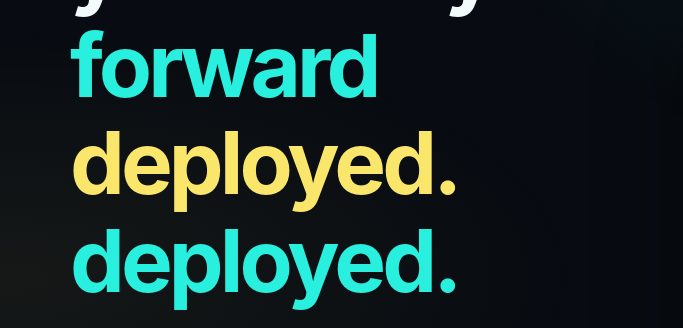
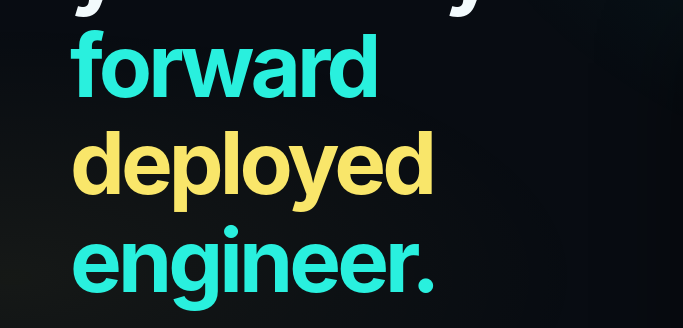
Before and after one commit to Shreyansh-saagar/nerd-fde-Claude-Skill, a plain HTML site: page site/index.html in a window 1280 px wide. Shown: the part 283-611 px from the top of the page, 0-683 px from the left. Drawn offline with Linux system fonts and the light colour scheme.

Commit message:
Update hero heading in index.html

```diff
--- a/site/index.html
+++ b/site/index.html
@@ -44,7 +44,7 @@
     <div class="shell hero">
       <div>
         <span class="hero-kicker"><span class="status-dot"></span> OPEN-SOURCE · ENGINEERING TOOLKIT · V0.1.0</span>
-        <h1>your nerdy<br><span class="highlight">forward</span><br><span class="highlight2">deployed.</span><br><span class="highlight">deployed.</span></h1>
+        <h1>your nerdy<br><span class="highlight">forward</span><br><span class="highlight2">deployed</span><br><span class="highlight">engineer.</span></h1>
         <p>Meet <strong style="color:var(--white)">nerd-fde</strong> — your Forward Deployed Engineer workflow for Claude Code. Understand the repo. Make a plan. Ask before changing things. Ship with proof.</p>
         <div class="hero-actions"><a class="button primary" href="#install">Install the toolkit ↗</a><a class="button secondary" href="https://github.com/Shreyansh-saagar/nerd-fde-Claude-Skill" target="_blank" rel="noopener noreferrer">Explore source ↗</a></div>
         <div class="hero-foot"><span><b>●</b> Human-approved by design</span><span>✦ Repo-aware</span><span>⌘ No extra backend</span></div>
```
